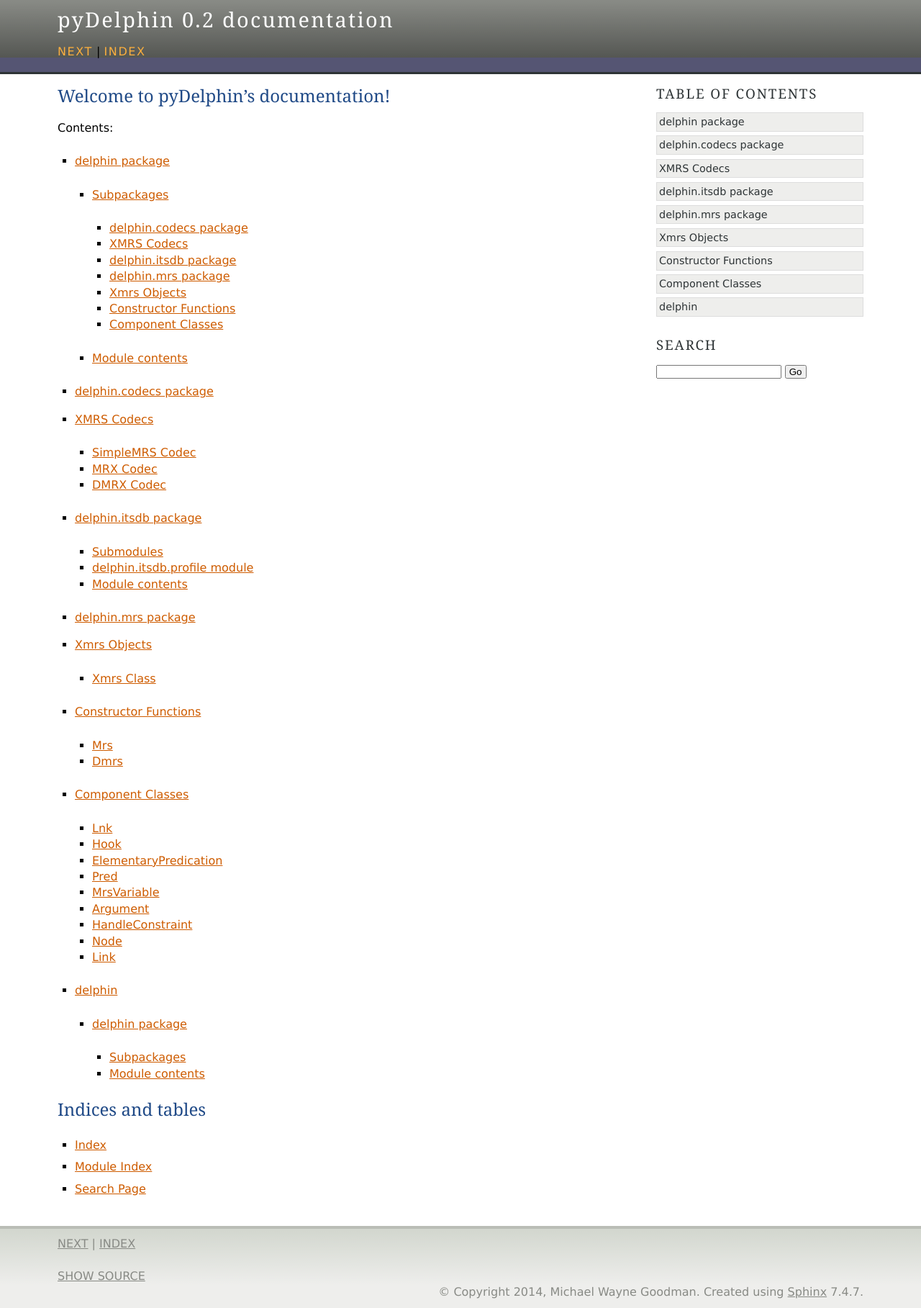
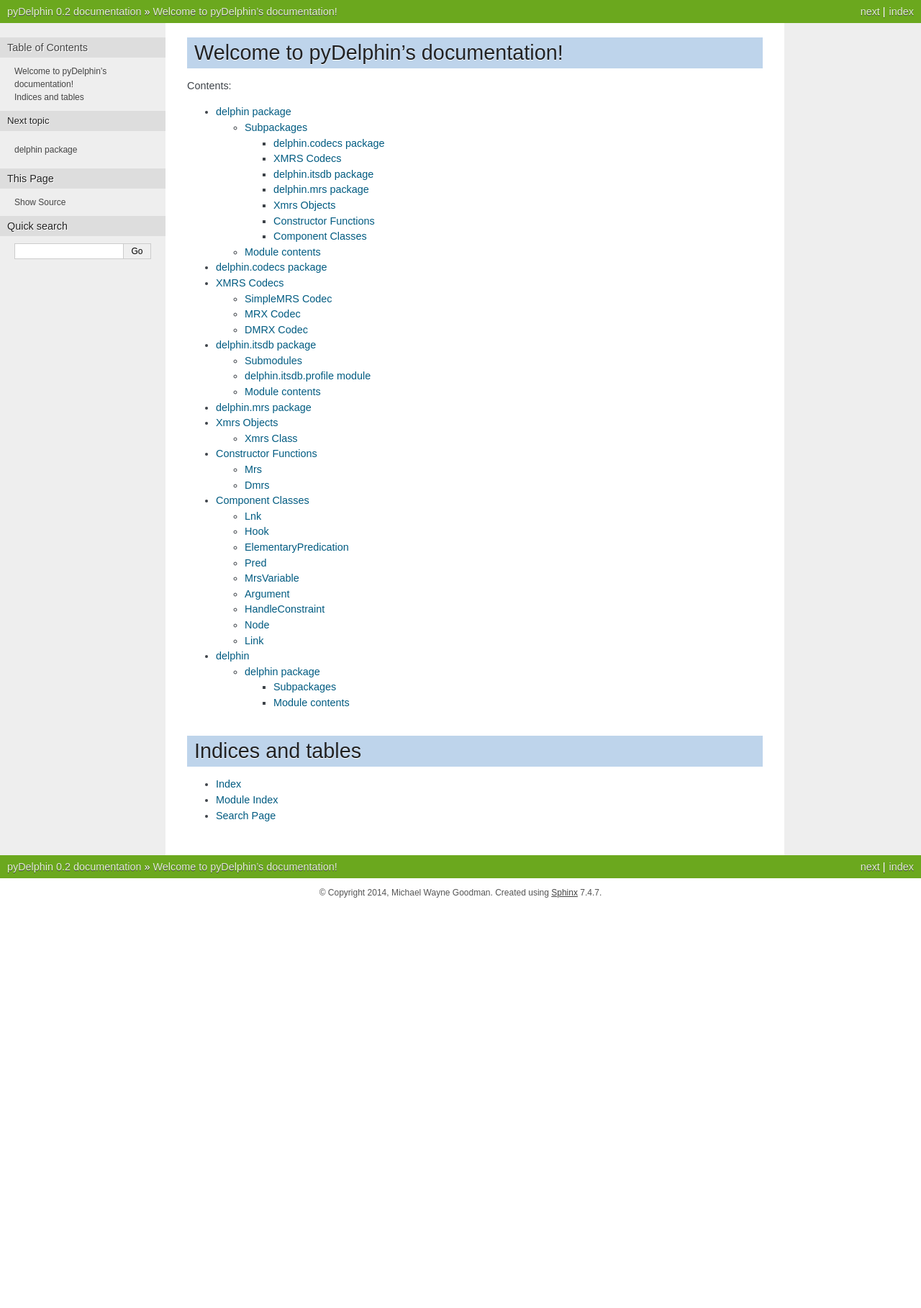
Before and after one commit to delph-in/pydelphin, a Sphinx documentation site: the page built from docs/index.rst, in a window 1280 px wide. Shown: the whole page at 72% size. Built offline with Sphinx 7.4.7, drawn with Linux system fonts in a browser that asks for light colours; pages that are not in the unit, such as notebooks, are missing from menus; after the commit the page ends 1260 px from its top, so only the background shows below that.

Commit message:
Use default theme for ReadTheDocs

```diff
--- a/docs/conf.py
+++ b/docs/conf.py
@@ -136,7 +136,11 @@
 
 # The theme to use for HTML and HTML Help pages.  See the documentation for
 # a list of builtin themes.
-html_theme = 'agogo'
+on_rtd = os.environ.get('READTHEDOCS', None) == 'True'
+if on_rtd:
+    html_theme = 'default'
+else:
+    html_theme = 'nature'
 
 # Theme options are theme-specific and customize the look and feel of a theme
 # further.  For a list of options available for each theme, see the
```
